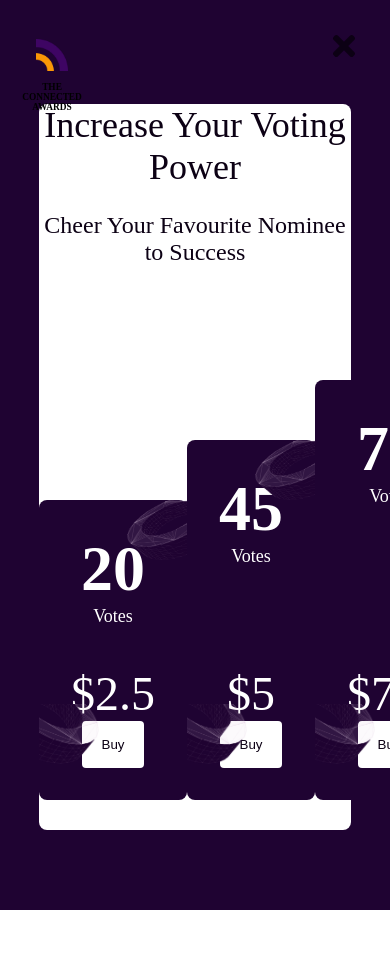
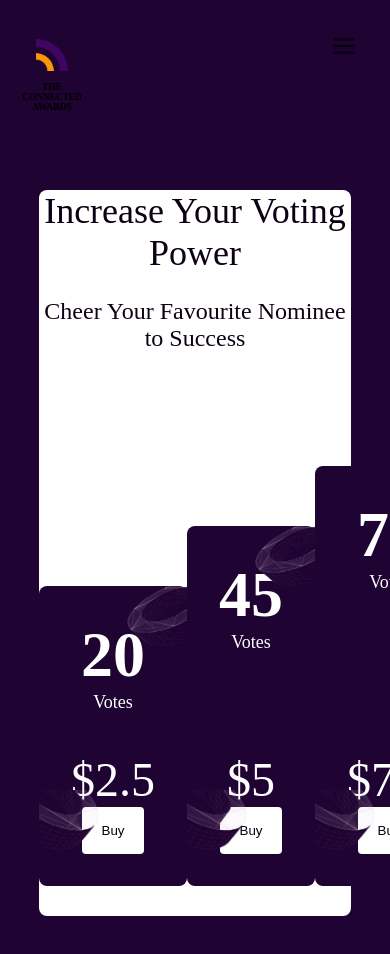
Before and after one commit to Mayorhack/TuTN, a React (Create React App) app: page /buy in a window 390 px wide. Shown: the top 954 px of the page. Before the commit the page ends 910 px from the top, so only its background shows below. Built offline with nearby package versions, Linux system fonts and the light colour scheme.

Commit message:
Checked responsiveness

```diff
--- a/src/components/Buy.js
+++ b/src/components/Buy.js
@@ -14,7 +14,7 @@ const Buy = ({ currentUser }) => {
       <Navbar currentUser={currentUser} />
       <div className="buy">
         <div className="tab">
-          <h1>Increase Your Voting Power</h1>
+          <h1 className="header">Increase Your Voting Power</h1>
           <p>Cheer Your Favourite Nominee to Success</p>
           <div className="powers">
             {[20, 45, 70, 100].map((item, i) => {
--- a/src/components/Home.js
+++ b/src/components/Home.js
@@ -7,7 +7,7 @@ import Search from "./Search";
 
 const Header = () => {
   return (
-    <div className="header flex-column">
+    <div className="header flex-column" style={{ padding: "20px" }}>
       <h1>First Ever Tech Personality Award For Africans in Europe</h1>
       <Search />
       <div className="categories-link">
--- a/src/components/Navbar.js
+++ b/src/components/Navbar.js
@@ -4,7 +4,7 @@ import { BiMenu } from "react-icons/bi";
 import { FaTimes } from "react-icons/fa";
 
 const Navbar = ({ currentUser }) => {
-  const [openMenu, setOpenMenu] = useState(false);
+  const [openMenu, setOpenMenu] = useState(true);
   const handleClick = function (e) {
     e.target.closest(
       ".menu"
--- a/src/components/Vote.js
+++ b/src/components/Vote.js
@@ -14,7 +14,7 @@ const Vote = ({ text, currentUser }) => {
   return (
     <div className="vote-page">
       <Navbar currentUser={currentUser} />
-      <h1>{text}</h1>
+      <h1 className="header">{text}</h1>
       <Search />
       <p>
         You have{" "}
```
